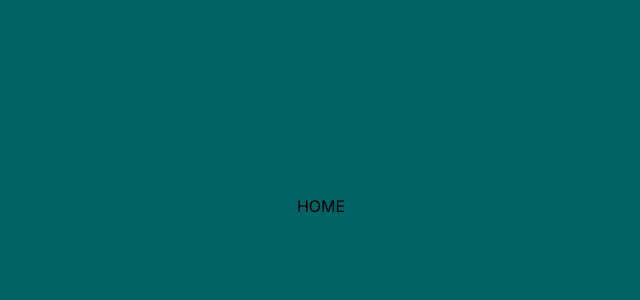
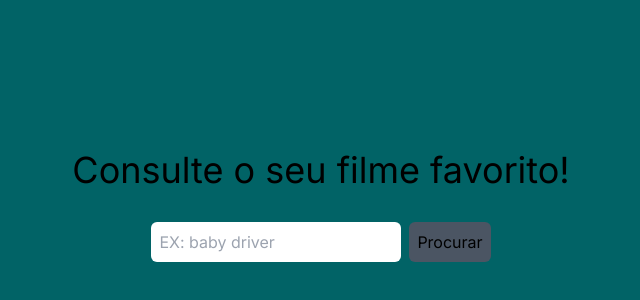
Before and after one commit to AlexandrePadilhaa/Consulta_TMDB, a Next.js app: page / in a window 1280 px wide. Shown: the part 194-494 px from the top of the page, without its empty margins (319-959 px from the left). Built offline with nearby package versions, Linux system fonts and the light colour scheme.

Commit message:
botao de pesquisa

```diff
--- a/src/app/page.tsx
+++ b/src/app/page.tsx
@@ -1,9 +1,33 @@
-
+"use client"
+import React, { useState } from 'react';
 
 export default function Home() {
+
+  const [nomeFilme, setNomeFilme] = useState('');
+
+  const handleChange = (event: { target: { value: React.SetStateAction<string>; }; }) => {
+    setNomeFilme(event.target.value);
+  };
+
   return (
-   <main>
-      <h1 className="flex items-center justify-center h-screen">HOME</h1>
-   </main>
+<main className="flex flex-col items-center justify-center h-screen">
+      <h1 className="text-4xl mb-8">Consulte o seu filme favorito!</h1>
+
+      <div className="flex items-center">
+        <input
+          type="text"
+          placeholder="EX: baby driver"
+          value={nomeFilme}
+          onChange={handleChange}
+          className=" rounded-md border-gray-400 p-2 mr-2"
+        />
+        <button
+          className="bg-gray-600 text-black p-2 rounded-md"
+          onClick={() => console.log(nomeFilme)}
+        >
+          Procurar
+        </button>
+      </div>
+    </main>
   );
 }
```
